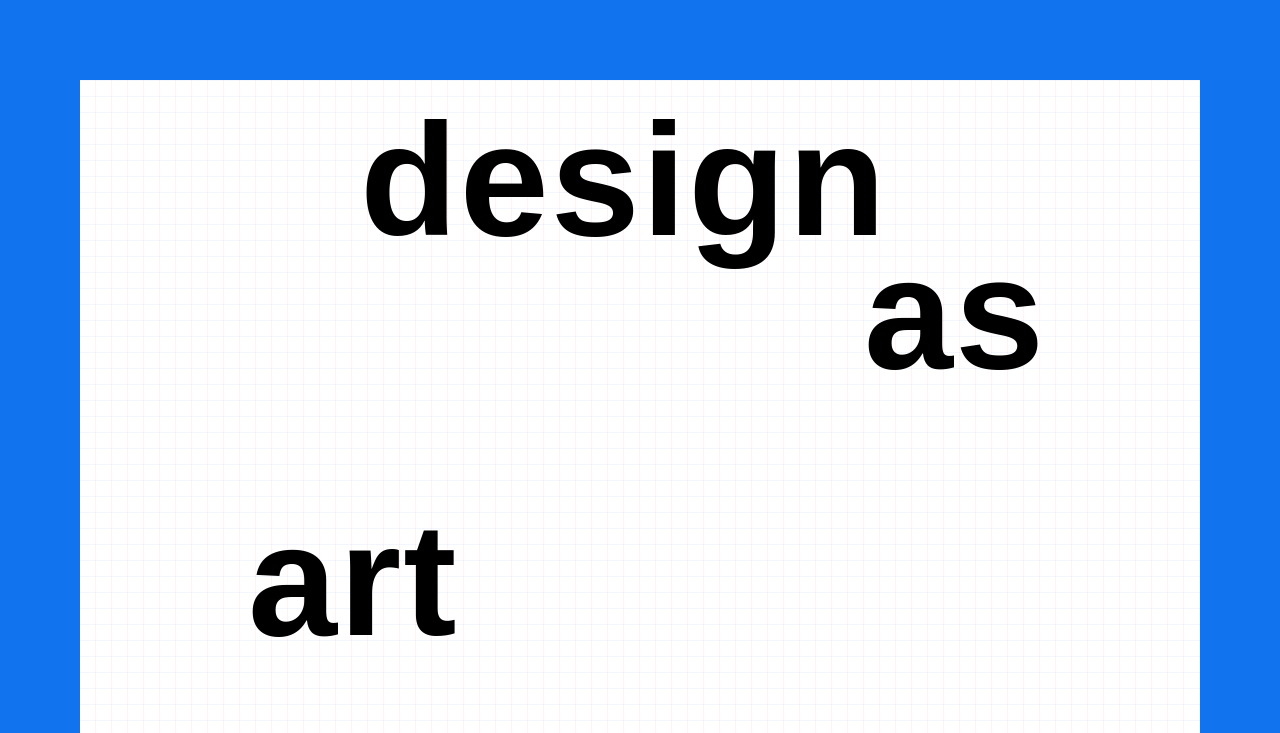
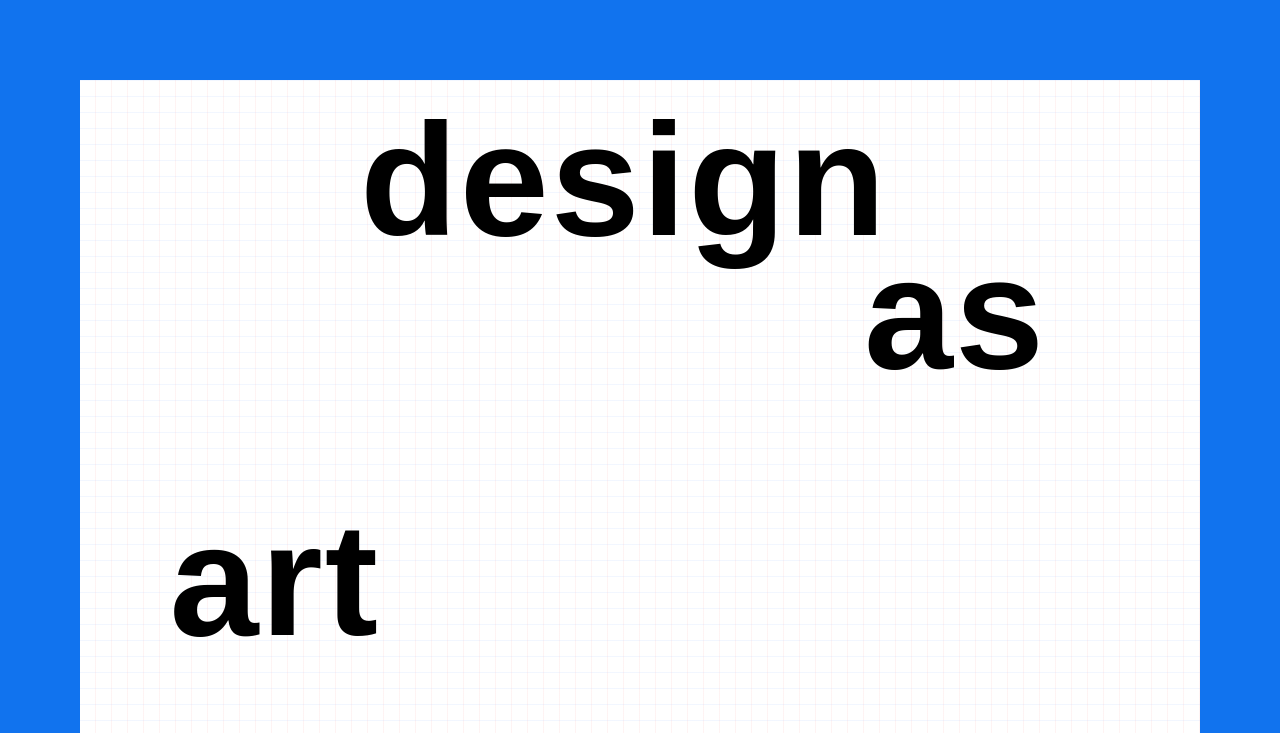
Before and after one commit to Hannah-Farnham/manuscript, a plain HTML site: page index.html in a window 1280 px wide. Shown: the top 733 px of the page. Drawn offline with Linux system fonts and the light colour scheme; a web font is replaced by a local one.

Commit message:
Adjusting title

```diff
--- a/style.css
+++ b/style.css
@@ -31,7 +31,7 @@ h1:nth-child(2) {
 
 h1:nth-child(3) {
 	margin-top: 6%;
-	margin-left: 15%;
+	margin-left: 8%;
 	margin-bottom: 5%;
 }
 
```
